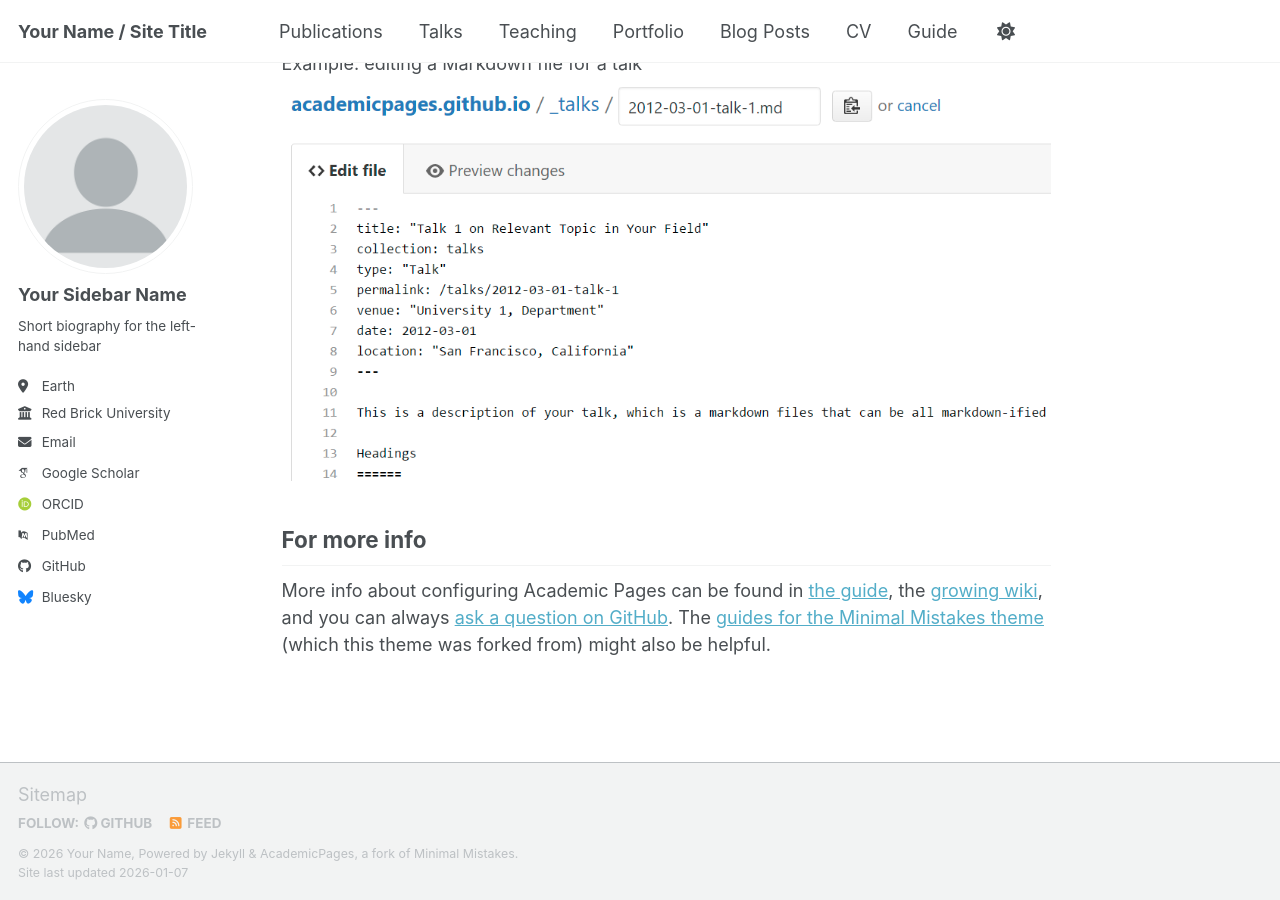
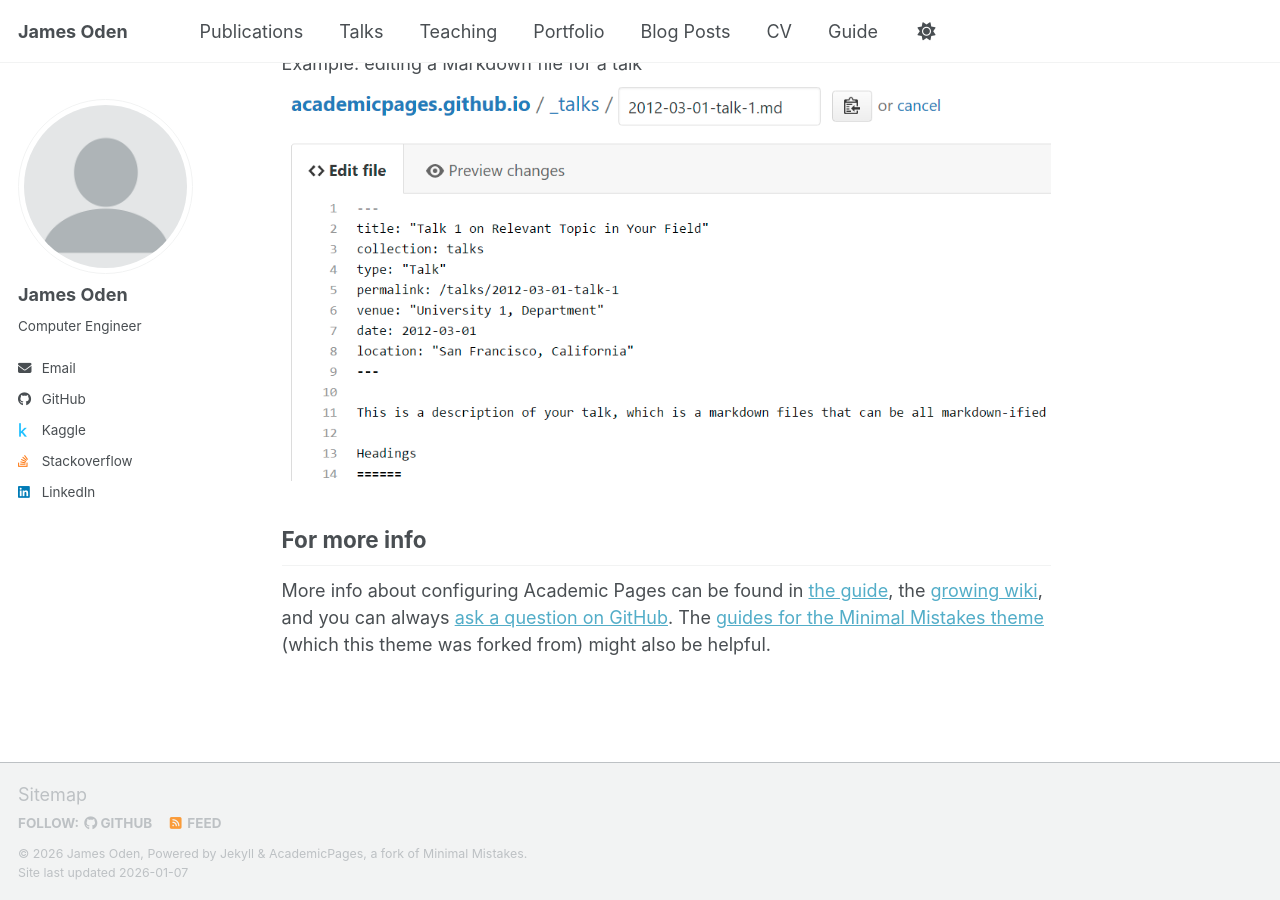
Before and after one commit to rohnyn/rohnyn.github.io, a Jekyll site: the page built from _pages/about.md, in a window 1280 px wide and 900 px high, scrolled down 2718 px. Built offline with Jekyll 4.4.1, drawn with Linux system fonts in a browser that asks for light colours; some web fonts are replaced; a script bundle is joined from its source files by our own code; library files that are not in the unit come from our copies.

Commit message:
updated config

```diff
--- a/_config.yml
+++ b/_config.yml
@@ -9,14 +9,14 @@
 # Basic Site Settings
 locale                   : "en-US"
 site_theme               : "default" # Currently available options are "default", "air"
-title                    : "Your Name / Site Title"
+title                    : "James Oden"
 title_separator          : "-"
-name                     : &name "Your Name"
-description              : &description "Your Name's academic portfolio"   # Update this with a general description of your site, this is the default if not overridden by a page
-url                      : https://academicpages.github.io # The base hostname & protocol for your site e.g. "https://[your GitHub username].github.io",
+name                     : &name "James Oden"
+description              : &description "James' portfolio"   # Update this with a general description of your site, this is the default if not overridden by a page
+url                      : https://rohnyn.github.io # The base hostname & protocol for your site e.g. "https://[your GitHub username].github.io",
                                                            # or if you already have some other page hosted on Github then use "https://[your GitHub username].github.io/[Your Repo Name]"
 baseurl                  : "" # the subpath of your site, e.g. "/blog"
-repository               : "academicpages/academicpages.github.io"
+repository               : "rohnyn/rohnyn.github.io"
 
 # Site Author - The following control what appear as part of the author content on the side bar.
 #               If a field is blank the icon and link will not appear, otherwise it will be shown.
@@ -24,24 +24,24 @@
 author:
   # Biographic information
   avatar           : "profile.png"
-  name             : "Your Sidebar Name"
+  name             : "James Oden"
   pronouns         : # example: "she/her"
-  bio              : "Short biography for the left-hand sidebar"
-  location         : "Earth"
-  employer         : "Red Brick University"
-  uri              : # URL
-  email            : "none@example.org"
+  bio              : "Computer Engineer"
+  location         : #
+  employer         : #
+  uri              : #
+  email            : "james@odens.io"
 
   # Academic websites
   academia         : # URL
   arxiv            : # URL - Update with the correct link to your profile
-  googlescholar    : "https://scholar.google.com/citations?user=PS_CX0AAAAAJ"
+  googlescholar    : #
   inspire-hep      : # URL
   impactstory      : # URL
-  orcid            : "https://orcid.org/yourorcidurl"
+  orcid            : #
   semantic         : # URL
   ssrn             : # URL
-  pubmed           : "https://www.ncbi.nlm.nih.gov/pubmed/?term=john+snow"
+  pubmed           : #
   researchgate     : # URL
   scopus           : # URL
   zotero           : # URL
@@ -51,13 +51,13 @@
   bitbucket        : # Username - Update with your username on the site
   codepen          : # Username
   dribbble         : # Username
-  github           : "academicpages"
-  kaggle           : # Username
-  stackoverflow    : # User number or user number and name (i.e., use "1" or "1/jeff-atwood")
+  github           : "rohnyn"
+  kaggle           : "jay842"
+  stackoverflow    : "10963202/ronin"
 
   # Social media
   artstation       : # Username
-  bluesky          : "bsky.app" # Replace this with you Bluesky username
+  bluesky          : # Replace this with you Bluesky username
   facebook         : # Username
   flickr           : # Username
   foursquare       : # Username
@@ -66,7 +66,7 @@
   keybase          : # Username
   instagram        : # Username
   lastfm           : # Username
-  linkedin         : # Username
+  linkedin         : "james-oden"
   mastodon         : # URL
   medium           : # URL
   pinterest        : # Username
```
